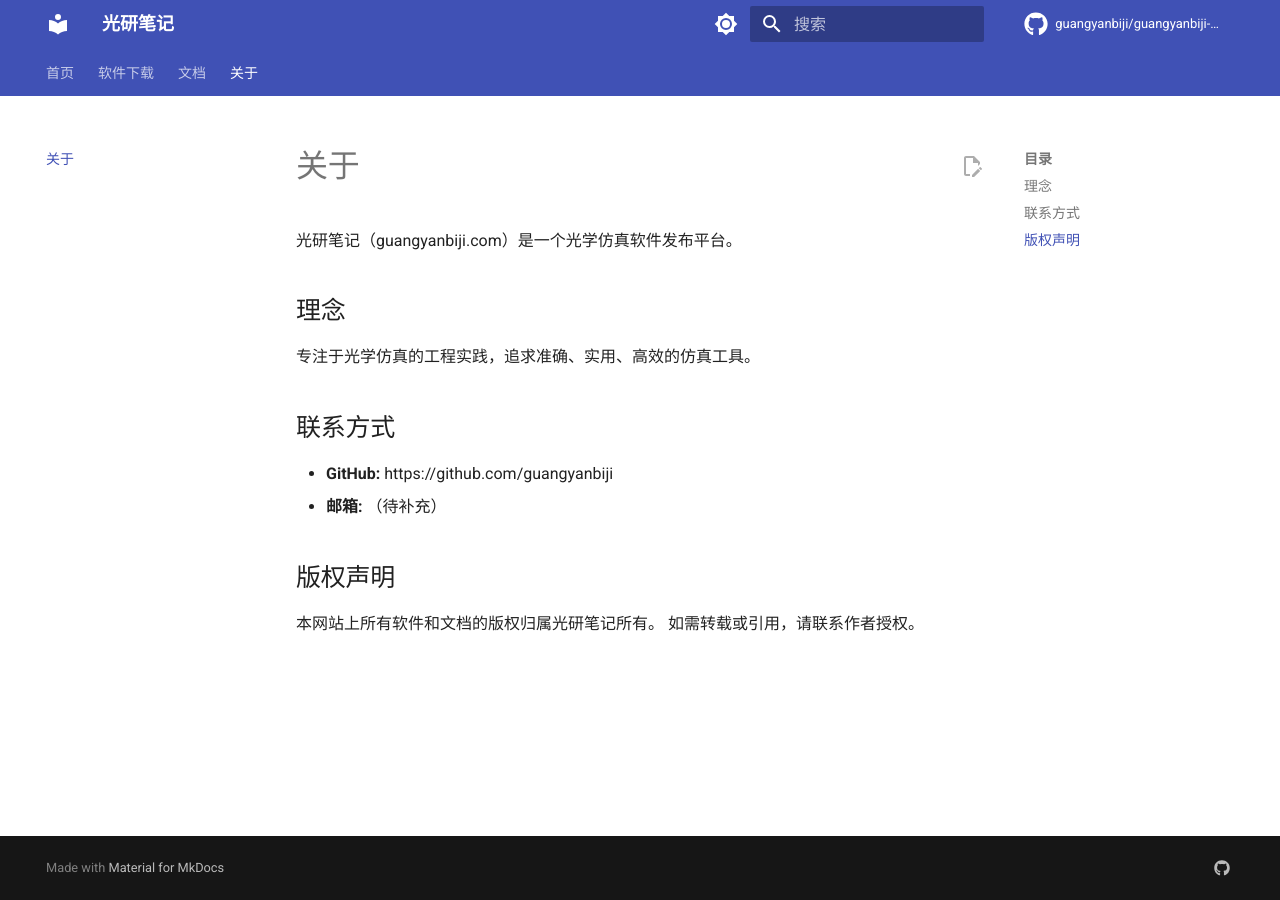
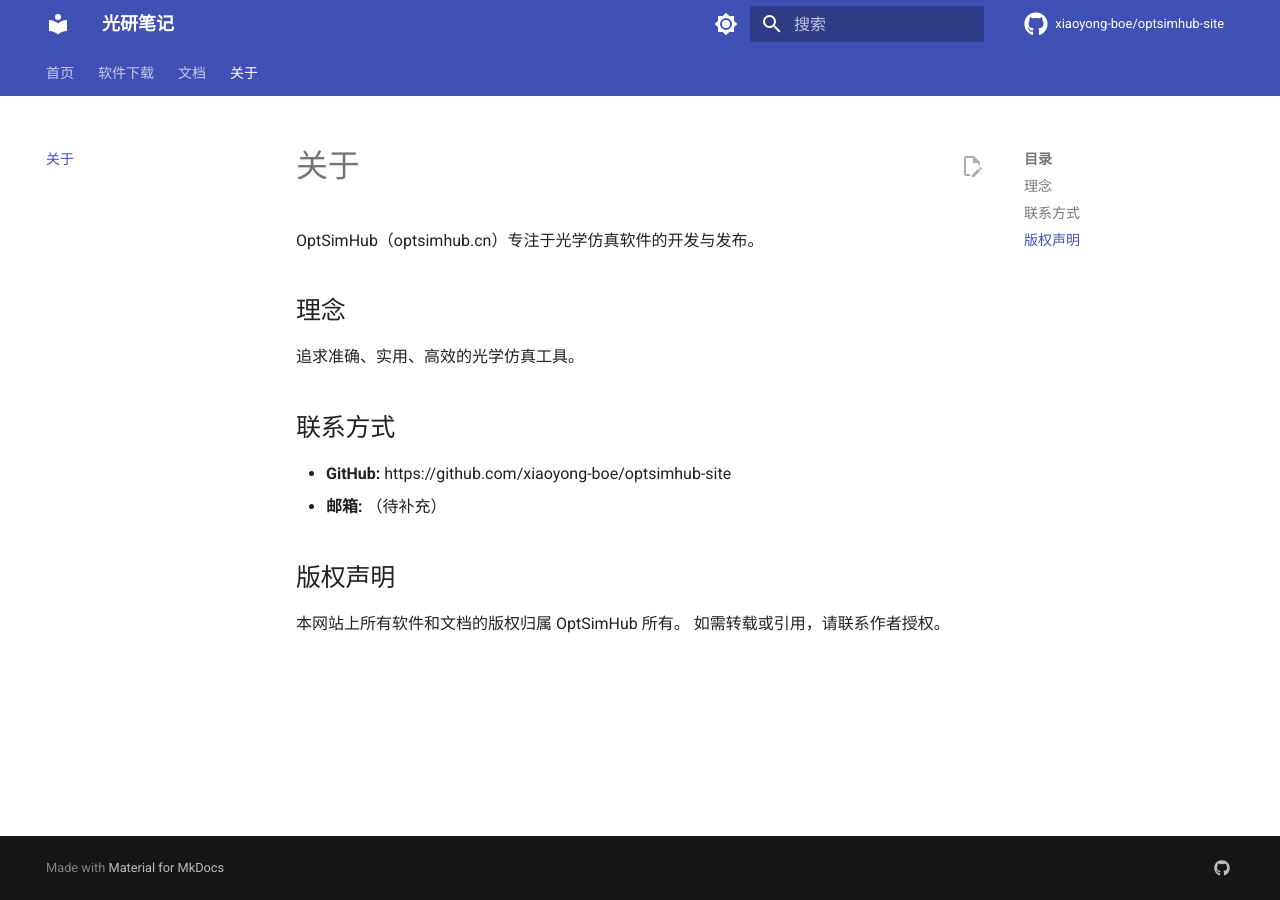
Before and after one commit to xiaoyong-boe/optsimhub-site, an MkDocs documentation site: the page built from docs/about.md, in a window 1280 px wide. Built offline with MkDocs 1.6.1 and Material for MkDocs 9.7.7, drawn with Linux system fonts in a browser that asks for light colours; comment, search, counter and statistics services are not loaded.

Commit message:
add: GitHub Actions deploy workflow + update site config

```diff
--- a/docs/about.md
+++ b/docs/about.md
@@ -1,17 +1,17 @@
 # 关于
 
-光研笔记（guangyanbiji.com）是一个光学仿真软件发布平台。
+OptSimHub（optsimhub.cn）专注于光学仿真软件的开发与发布。
 
 ## 理念
 
-专注于光学仿真的工程实践，追求准确、实用、高效的仿真工具。
+追求准确、实用、高效的光学仿真工具。
 
 ## 联系方式
 
-- **GitHub:** https://github.com/guangyanbiji
+- **GitHub:** https://github.com/xiaoyong-boe/optsimhub-site
 - **邮箱:** （待补充）
 
 ## 版权声明
 
-本网站上所有软件和文档的版权归属光研笔记所有。
+本网站上所有软件和文档的版权归属 OptSimHub 所有。
 如需转载或引用，请联系作者授权。
--- a/mkdocs.yml
+++ b/mkdocs.yml
@@ -1,7 +1,7 @@
 site_name: 光研笔记
 site_description: 光学仿真软件发布站
 site_author: 光研笔记
-site_url: https://www.guangyanbiji.com
+site_url: https://www.optsimhub.cn
 
 theme:
   name: material
@@ -33,13 +33,13 @@ theme:
   icon:
     repo: fontawesome/brands/github
 
-repo_name: guangyanbiji/guangyanbiji-site
-repo_url: https://github.com/guangyanbiji/guangyanbiji-site
+repo_name: xiaoyong-boe/optsimhub-site
+repo_url: https://github.com/xiaoyong-boe/optsimhub-site
 
 extra:
   social:
     - icon: fontawesome/brands/github
-      link: https://github.com/guangyanbiji
+      link: https://github.com/xiaoyong-boe/optsimhub-site
 
 markdown_extensions:
   - pymdownx.highlight:
```
Also changed, not shown: docs/index.md (+2 -2 lines), 1 other file.
